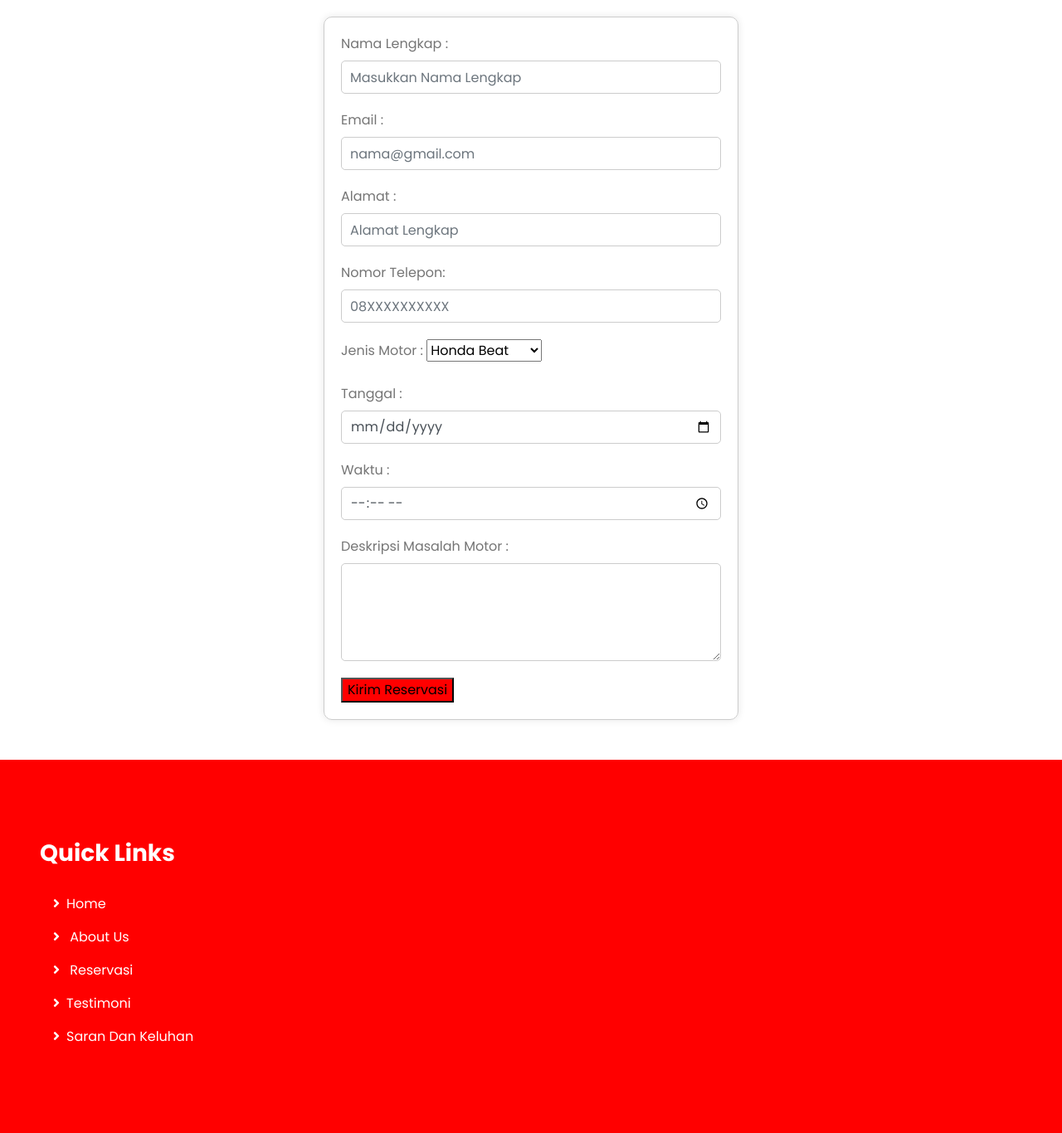
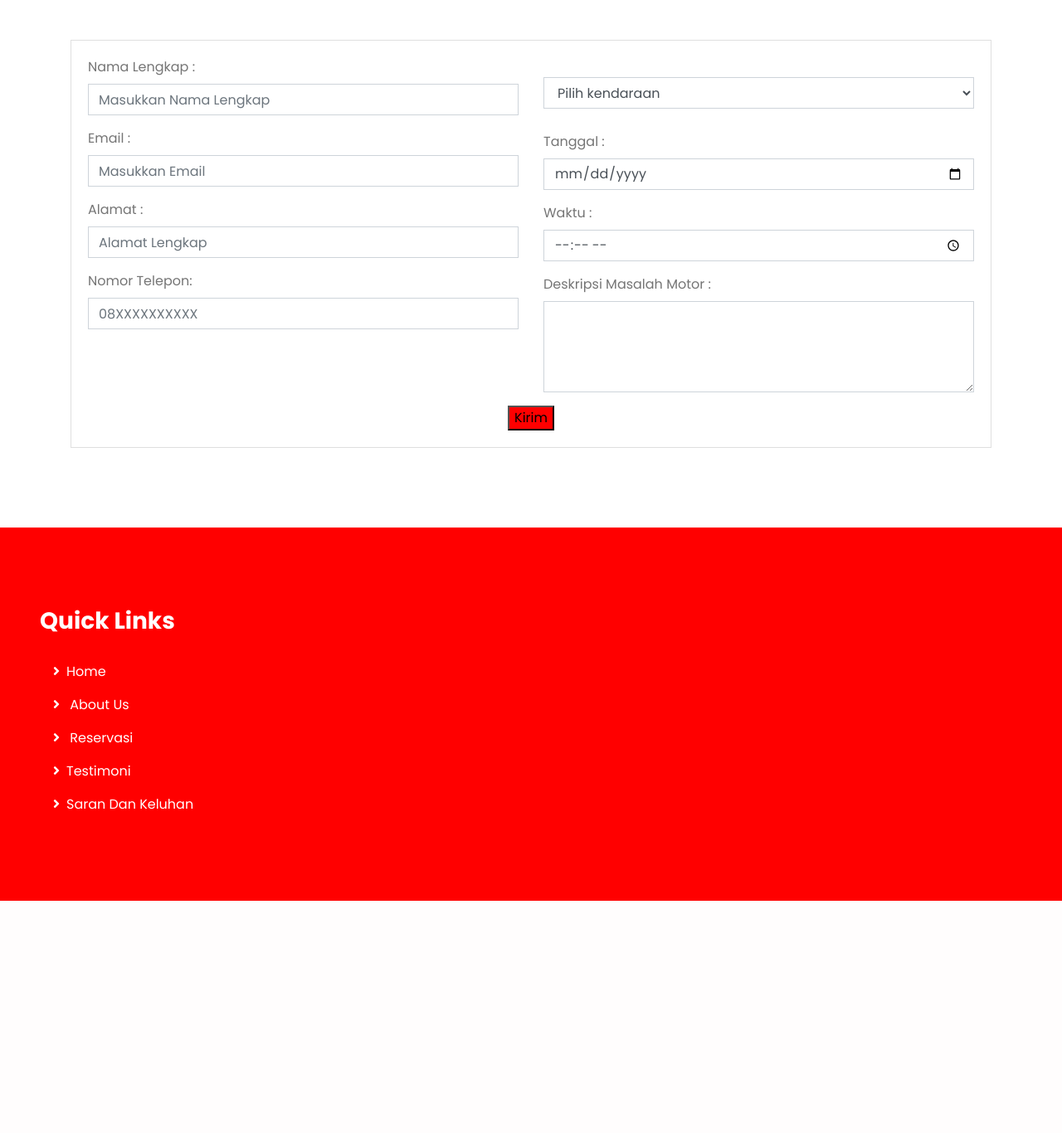
Before and after one commit to Putraww/bengkel, a PHP site: page /index.php?pg=reservasi in a window 1280 px wide. Shown: the part 98-1464 px from the top of the page at 83% size. After the commit the page ends 1184 px from the top, so only its background shows below. Run offline with PHP 8.4, Linux system fonts and the light colour scheme; tables that the repository leaves empty hold one stand-in row (values such as "Sample post"); some libraries are stand-ins or nearby versions.

Commit message:
mau 100%

```diff
--- a/asset/css/res.css
+++ /dev/null
@@ -1,20 +0,0 @@
-.form-reservasi {
-    max-width: 500px;
-    margin: 20px auto;
-    padding: 20px;
-    border: 1px solid #ccc;
-    border-radius: 10px;
-    box-shadow: 0 0 10px rgba(0, 0, 0, 0.1);
-}
-
-.form-group {
-    margin-bottom: 20px;
-}
-
-.form-control {
-    width: 100%;
-    height: 40px;
-    padding: 10px;
-    border: 1px solid #ccc;
-    border-radius: 5px;
-}
--- a/asset/js/main.js
+++ b/asset/js/main.js
@@ -1,3 +1,4 @@
+
 (function ($) {
     "use strict";
 
--- a/content/reservasi.php
+++ b/content/reservasi.php
@@ -1,27 +1,87 @@
+<?php
+
+$querry = mysqli_query($koneksi, "SELECT reservasi.*, kendaraan.nama_kendaraan FROM reservasi JOIN kendaraan ON reservasi.id_kendaraan = kendaraan.id ORDER BY reservasi.id DESC");
+if (isset($_GET['delete'])) {
+    $id = $_GET['delete'];
+    $delete = mysqli_query($koneksi, "DELETE FROM reservasi WHERE id ='$id'");
+    header('location:?pg=reservasi&hapus=berhasil');
+}
+
+
+
+include "admin/koneksi/koneksi.php";
+// $querry = mysqli_query($koneksi, "SELECT reservasi.*, kendaraan.nama_kendaraan FROM reservasi JOIN kendaraan ON reservasi.id_kendaraan = kendaraan.id ORDER BY reservasi.id DESC");
+// if (isset($_GET['delete'])) {
+//     $id = $_GET['delete'];
+//     $delete = mysqli_query($koneksi, "DELETE FROM reservasi WHERE id ='$id'");
+//     header('location:?pg=reservasi&hapus=berhasil');
+// }
+if (isset($_POST['simpan'])) {
+    $nama = $_POST['nama'];
+    $email = $_POST['email'];
+    $pesan = $_POST['pesan'];
+    $tanggal = $_POST['tanggal'];
+    $no_telpon = $_POST['no_telpon'];
+    $id_kendaraan = $_POST['id_kendaraan'];
+
+    //MASUKKAN KE DALAM TABEL reservasi (FIELD YANG AKAN DI MASUKKAN)
+    //VALUE (INPUTAN MASING-MASING KOLOM)
+
+    $insert = mysqli_query($koneksi, "INSERT INTO reservasi (nama, id_kendaraan, email, pesan, tanggal, no_telpon) VALUES ('$nama',$id_kendaraan,'$email','$pesan','$tanggal','$no_telpon')");
+
+    header("location:?pg=home&pesan=tambah-berhasil");
+
+}
+
+
+?>
+<div class="py-5">
     <div class="container">
-    <form action="" method="post" class="form-reservasi">
+        <div class="card">
+            <div class="card-body">
+                <form action="" method="post">
+                    <div class="row">
+                        <div class="col-6">
                             <div class="form-group">
                                 <label for="name">Nama Lengkap :</label>
-            <input type="text" name="name" required class="form-control" placeholder="Masukkan Nama Lengkap">
+                                <input type="text" name="name" required class="form-control"
+                                    placeholder="Masukkan Nama Lengkap">
                             </div>
                             <div class="form-group">
                                 <label for="email">Email :</label>
-            <input type="text" name="email" required class="form-control" placeholder="nama@gmail.com">
+                                <input type="text" name="email" required class="form-control"
+                                    placeholder="Masukkan Email">
                             </div>
                             <div class="form-group">
                                 <label for="alamat">Alamat :</label>
-            <input type="text" name="alamat" required class="form-control" placeholder="Alamat Lengkap">
+                                <input type="text" name="alamat" required class="form-control"
+                                    placeholder="Alamat Lengkap">
                             </div>
                             <div class=" form-group">
                                 <label for="phone">Nomor Telepon:</label>
-            <input type="tel" id="phone" name="phone" required class="form-control" placeholder="08XXXXXXXXXX">
+                                <input type="tel" id="phone" name="phone" required class="form-control"
+                                    placeholder="08XXXXXXXXXX">
                             </div>
-        <div class="form-group">
-            <label>Jenis Motor :</label>
-            <select id="jenis_motor" name="jenis_motor">
-                <option value="Honda Beat">Honda Beat</option>
-                <option value="Honda Vario">Honda Vario</option>
-                <option value="Honda Scoopy">Honda Scoopy</option>
+                        </div>
+
+                        <div class="col-6">
+                            <div class="mb-1 py-4">
+                                <?php
+                                $queryOpt = mysqli_query($koneksi, "SELECT * FROM kendaraan");
+
+                                // var_dump($row); untuk mengecek
+                                ?>
+                                <select class="form-control" name="id_kendaraan" id="id_kendaraan">
+                                    <option value="">Pilih kendaraan</option>
+                                    <?php
+                                    while ($row = mysqli_fetch_assoc($queryOpt)):
+                                        ?>
+                                        <option value="<?= $row['id'] ?>">Jenis kendaraan :
+                                            <?= $row['nama_kendaraan'] ?> |
+                                            Harga :
+                                            <?= $row['harga'] ?>
+                                        </option>
+                                    <?php endwhile; ?>
                                 </select>
                             </div>
 
@@ -37,9 +97,18 @@
 
                             <div class="form-group">
                                 <label for="description">Deskripsi Masalah Motor :</label>
-            <textarea id="description" name="description" rows="4" required class="form-control"></textarea>
+                                <textarea id="description" name="description" rows="4" required
+                                    class="form-control"></textarea>
+                            </div>
+                        </div>
                     </div>
 
-        <button type="submit" style="background-color: red">Kirim Reservasi</button>
+
+                    <div align="center"> <button type="submit" style="background-color: red">Kirim</button>
+                    </div>
+
                 </form>
             </div>
+        </div>
+    </div>
+</div>
```
Lines whose indentation alone changed are shown as unchanged.
